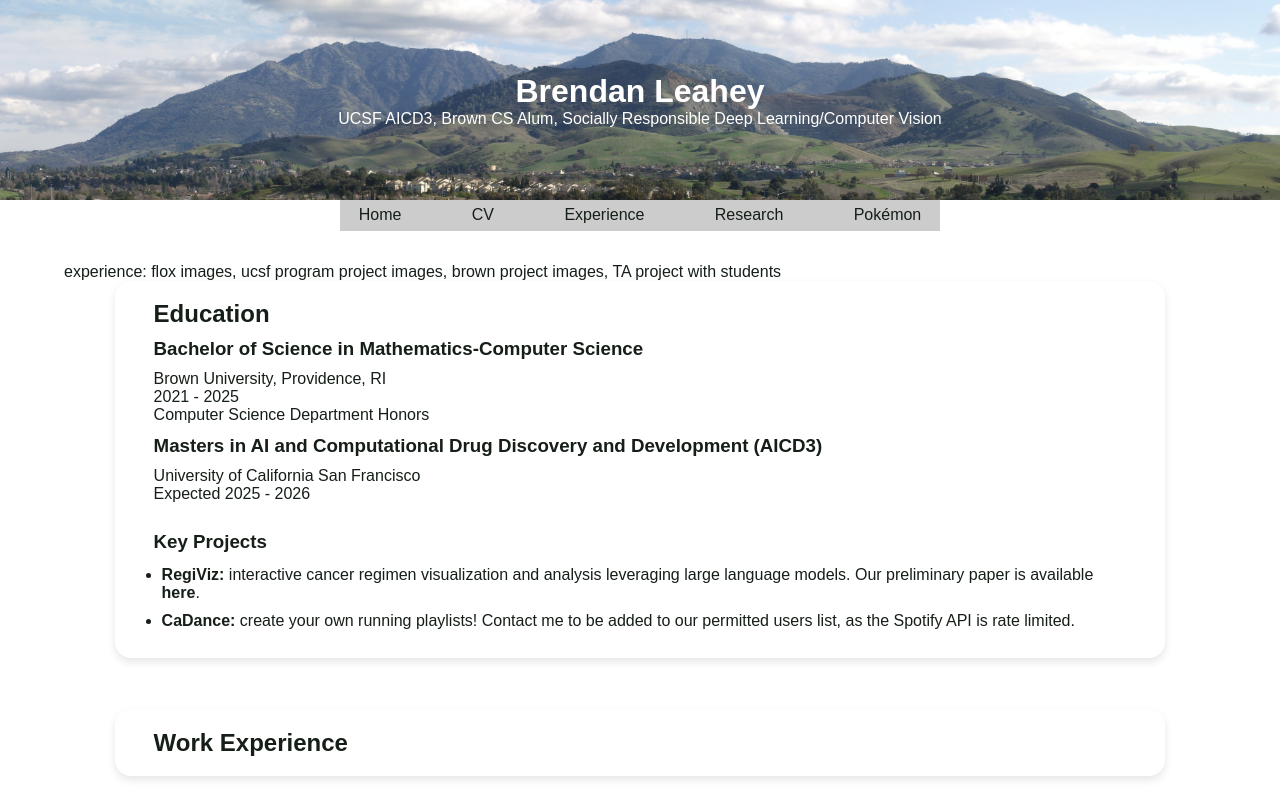
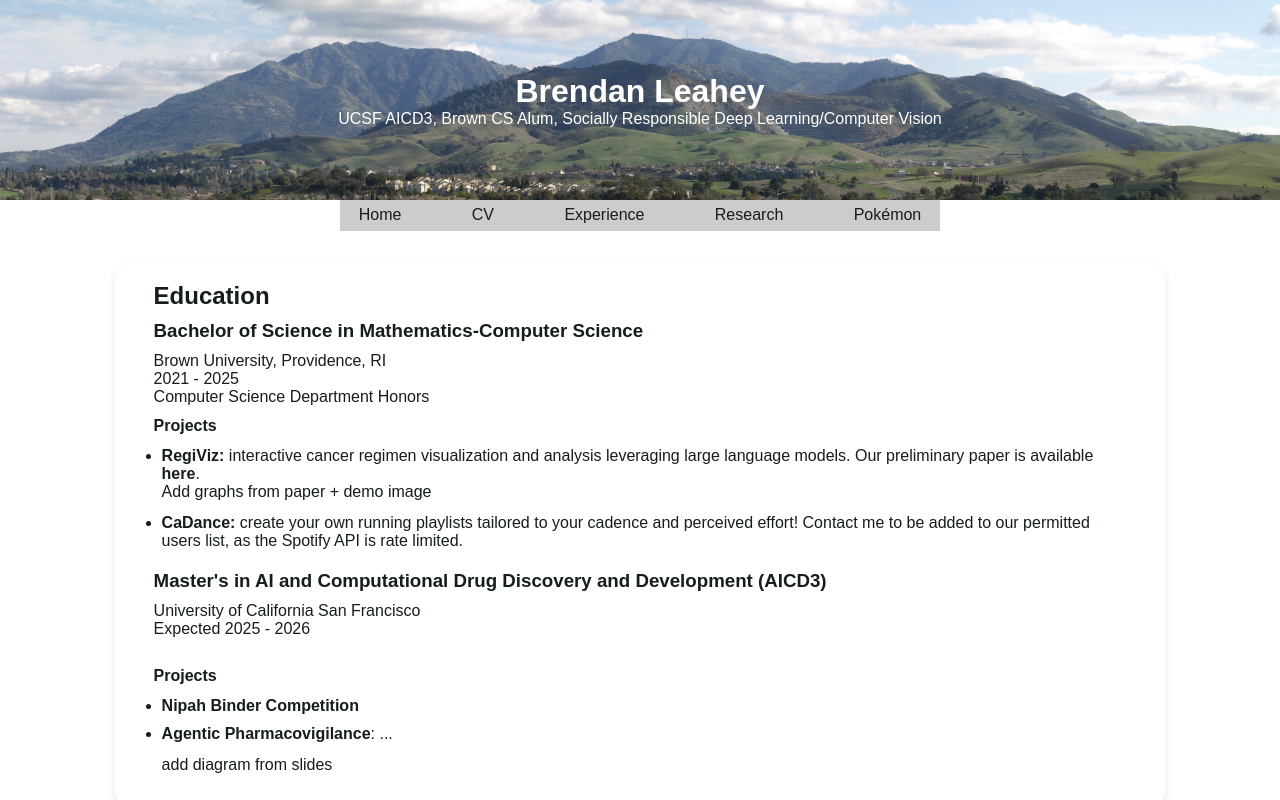
Before and after one commit to bpleahey/Personal-Website, a Next.js app in the folder personal-website/: page /experience in a window 1280 px wide. Shown: the top 800 px of the page. Built offline with nearby package versions, Linux system fonts and the light colour scheme.

Commit message:
wrapping up

```diff
--- a/personal-website/src/app/experience/page.tsx
+++ b/personal-website/src/app/experience/page.tsx
@@ -2,12 +2,11 @@ import styles from "./page.module.css";
 import Banner from "@/elements/banner";
 
 export default function CV() {
+  // TODO: remove unneccesary a elements, highlight more brown projects
   return (
     <div className={styles.page}>
       <Banner />
       <main>
-        experience: flox images, ucsf program project images, brown project
-        images, TA project with students
         <section>
           <h2>Education</h2>
           <h3>Bachelor of Science in Mathematics-Computer Science</h3>
@@ -17,16 +16,7 @@ export default function CV() {
           <br />
           Computer Science Department Honors
           <br />
-          <h3>
-            Masters in AI and Computational Drug Discovery and Development
-            (AICD3)
-          </h3>
-          University of California San Francisco
-          <br />
-          Expected 2025 - 2026
-          <br />
-          <br />
-          <h3>Key Projects</h3>
+          <h4>Projects</h4>
           <ul>
             <li>
               <a href="https://yang2888.github.io/Regimen-demo/">
@@ -40,18 +30,52 @@ export default function CV() {
               <a href="https://drive.google.com/file/d/1KFsmoZJq4qtSU4UIuxh3igwkvUmT014S/view?usp=sharing">
                 <strong>here</strong>.
               </a>
+              <p>Add graphs from paper + demo image</p>
             </li>
             <li>
               <a href="https://cadance-deployment.vercel.app/">
-                <strong>CaDance:</strong> create your own running playlists!
-                Contact me to be added to our permitted users list, as the
-                Spotify API is rate limited.
+                <strong>CaDance:</strong> create your own running playlists
+                tailored to your cadence and perceived effort! Contact me to be
+                added to our permitted users list, as the Spotify API is rate
+                limited.
               </a>
+            </li>
+          </ul>
+          <h3>
+            Master&apos;s in AI and Computational Drug Discovery and Development
+            (AICD3)
+          </h3>
+          University of California San Francisco
+          <br />
+          Expected 2025 - 2026
+          <br />
+          <br />
+          <h4>Projects</h4>
+          <ul>
+            <li>
+              <strong>
+                <a href="https://proteinbase.com/competitions/adaptyv-nipah-competition">
+                  Nipah Binder Competition
+                </a>
+              </strong>
+            </li>
+            <li>
+              <p>
+                <strong>Agentic Pharmacovigilance</strong>: ...
+              </p>
+              <p> add diagram from slides</p>
             </li>
           </ul>
         </section>
         <section>
           <h2>Work Experience</h2>
+          <h3></h3>
+          <h3>Graduate Student Researcher</h3>
+          do i have pictures of hong lab? maybe with jerry brown?
+          <h3>Undergraduate Teaching Assistant</h3>
+          image/video of TA Work
+          <h3>Detection (Artificial Intelligence) Intern</h3>
+          add goose detection photo
         </section>
       </main>
     </div>
--- a/personal-website/src/app/pokemon/page.tsx
+++ b/personal-website/src/app/pokemon/page.tsx
@@ -1,6 +1,9 @@
 import Banner from "@/elements/banner";
 import styles from "./page.module.css";
 import SmogonContribs from "@/elements/smogon-contribs";
+
+// TODO: recolor top row of table, make github link a button like other pages
+// Add HGPL win? think of any managing but probably it
 
 export default function Research() {
   return (
--- a/personal-website/src/app/research/page.tsx
+++ b/personal-website/src/app/research/page.tsx
@@ -4,6 +4,7 @@ import styles from "./page.module.css";
 export default function Research() {
   return (
     <div className={styles.page}>
+      {/* TODO: Make better diagrams, increase size of captions */}
       <Banner />
       <main>
         <section>
```
Also changed, not shown: 1 other file (tests, documents, lock files or other folders).
